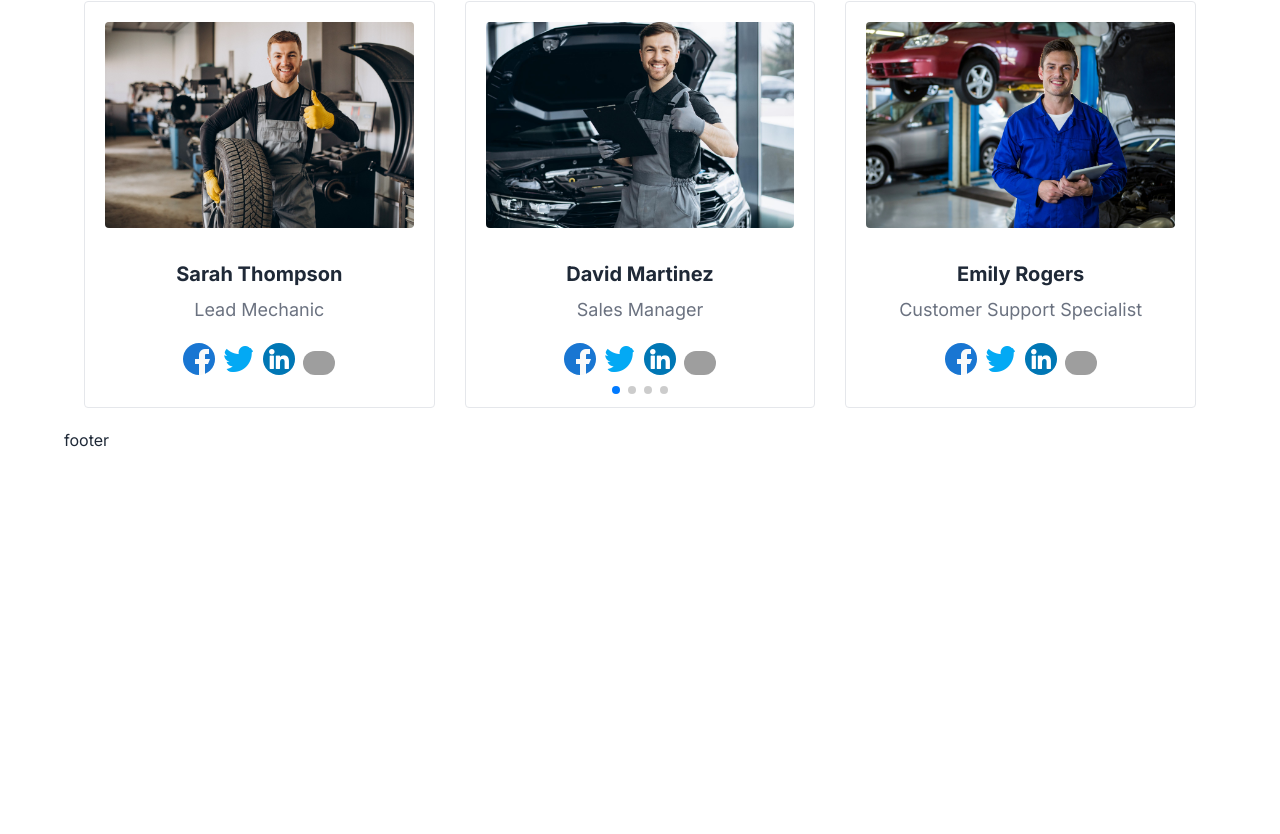
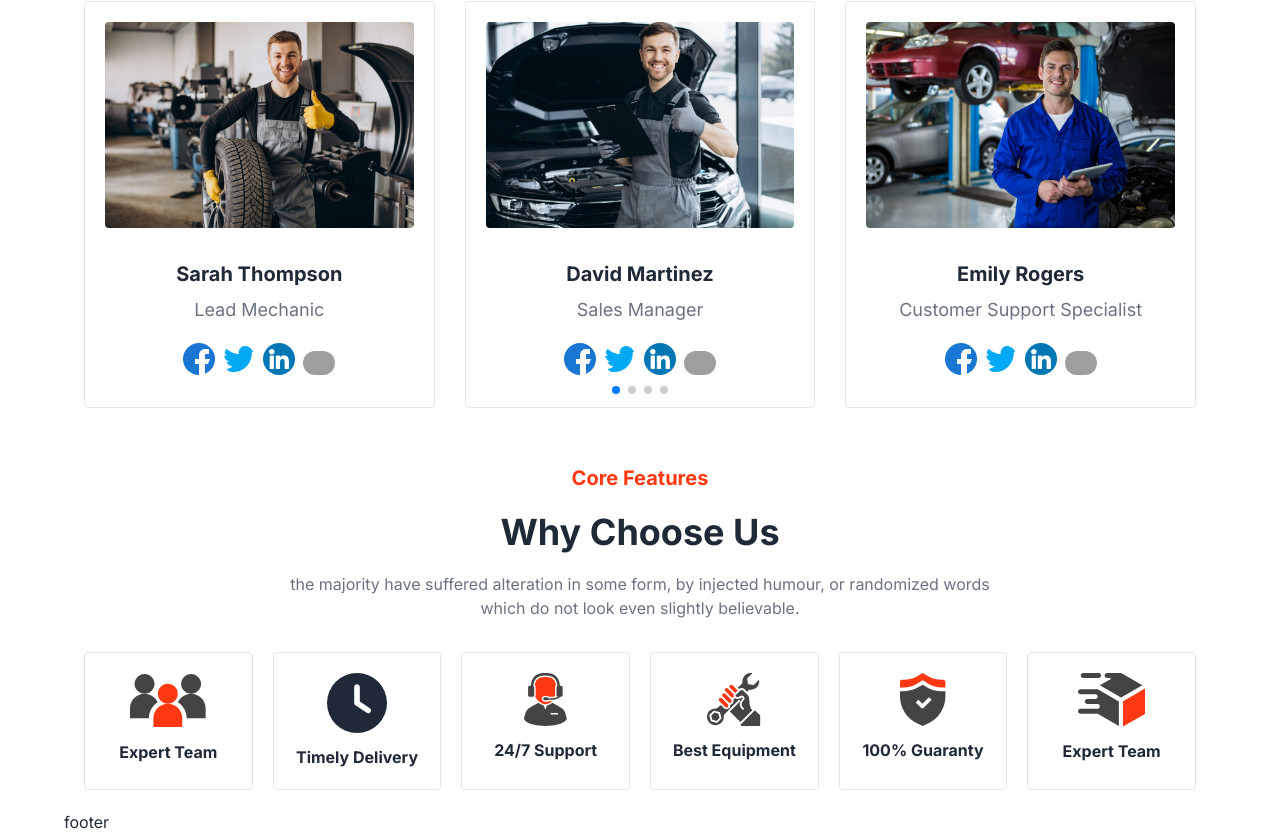
Before and after one commit to Mosharof-Hossen/Car-Doctor, a React (Vite) app in the folder client/: page / in a window 1280 px wide. Shown: the part 2762-3596 px from the top of the page. Before the commit the page ends 3214 px from the top, so only its background shows below. Built offline with nearby package versions, Linux system fonts and the light colour scheme; no server answers; grey boxes are pictures that could not be loaded.

Commit message:
choose us section created

```diff
--- /dev/null
+++ b/client/src/Components/ChooseUs/ChooseUs.jsx
@@ -0,0 +1,48 @@
+import group from "../../assets/icons/group.svg"
+import check from "../../assets/icons/check.svg"
+import person from "../../assets/icons/person.svg"
+import wrench from "../../assets/icons/Wrench.svg"
+import delivery from "../../assets/icons/deliveryt.svg"
+import { FaClock } from "react-icons/fa6";
+
+const ChooseUs = () => {
+    return (
+        <div className="mt-14 space-y-8">
+            <div className="text-center space-y-5">
+                <p className="text-xl text-primary-c font-bold mt-10">Core Features</p>
+                <h3 className="text-4xl font-bold">Why Choose Us</h3>
+                <p className="text-base md:w-2/3 mx-auto text-gray-500">the majority have suffered alteration in some form, by injected humour, or randomized words which do not look even slightly believable. </p>
+            </div>
+
+            <div className="grid grid-cols-3 lg:grid-cols-6 gap-5">
+                <div className="text-center space-y-3 border rounded p-5 hover:bg-primary-c hover:text-white">
+                    <img src={group} alt="" className="mx-auto" />
+                    <p className="font-bold">Expert Team</p>
+                </div>
+                <div className="text-center space-y-3 border rounded p-5  hover:bg-primary-c hover:text-white">
+                    <FaClock className="mx-auto text-6xl"></FaClock>
+                    <p className="font-bold">Timely Delivery</p>
+                </div>
+                <div className="text-center space-y-3 border rounded p-5  hover:bg-primary-c hover:text-white">
+                    <img src={person} alt="" className="mx-auto" />
+                    <p className="font-bold">24/7 Support</p>
+                </div>
+                <div className="text-center space-y-3 border rounded p-5  hover:bg-primary-c hover:text-white">
+                    <img src={wrench} alt="" className="mx-auto" />
+                    <p className="font-bold">Best Equipment</p>
+                </div>
+                <div className="text-center space-y-3 border rounded p-5  hover:bg-primary-c hover:text-white">
+                    <img src={check} alt="" className="mx-auto" />
+                    <p className="font-bold">100% Guaranty</p>
+                </div>
+                <div className="text-center space-y-3 border rounded p-5  hover:bg-primary-c hover:text-white">
+                    <img src={delivery} alt="" className="mx-auto" />
+                    <p className="font-bold">Expert Team</p>
+                </div>
+
+            </div>
+        </div>
+    );
+};
+
+export default ChooseUs;
--- a/client/src/Components/TeamMember/TeamMember.jsx
+++ b/client/src/Components/TeamMember/TeamMember.jsx
@@ -28,7 +28,20 @@ const TeamMember = () => {
                 <p className="text-base md:w-2/3 mx-auto text-gray-500 ">the majority have suffered alteration in some form, by injected humour, or randomized words which do not look even slightly believable. </p>
             </div>
             <Swiper
-                slidesPerView={3}
+                breakpoints={{
+                    // When the window width is >= 640px (sm)
+                    640: {
+                        slidesPerView: 1,
+                    },
+                    // When the window width is >= 768px (md)
+                    768: {
+                        slidesPerView: 2,
+                    },
+                    // When the window width is >= 1024px (lg)
+                    1024: {
+                        slidesPerView: 3,
+                    },
+                }}
                 spaceBetween={30}
                 freeMode={true}
                 pagination={{
--- a/client/src/Pages/Home/Home.jsx
+++ b/client/src/Pages/Home/Home.jsx
@@ -1,5 +1,6 @@
 import AboutUs from "../../Components/AboutUs/AboutUs";
 import Banner from "../../Components/Banner/Banner";
+import ChooseUs from "../../Components/ChooseUs/ChooseUs";
 import HomePageContact from "../../Components/HomePageContact/HomePageContact";
 import Services from "../../Components/Services/Services";
 import TeamMember from "../../Components/TeamMember/TeamMember";
@@ -12,6 +13,7 @@ const Home = () => {
             <Services></Services>
             <HomePageContact></HomePageContact>
             <TeamMember></TeamMember>
+            <ChooseUs></ChooseUs>
         </div>
     );
 };
```
